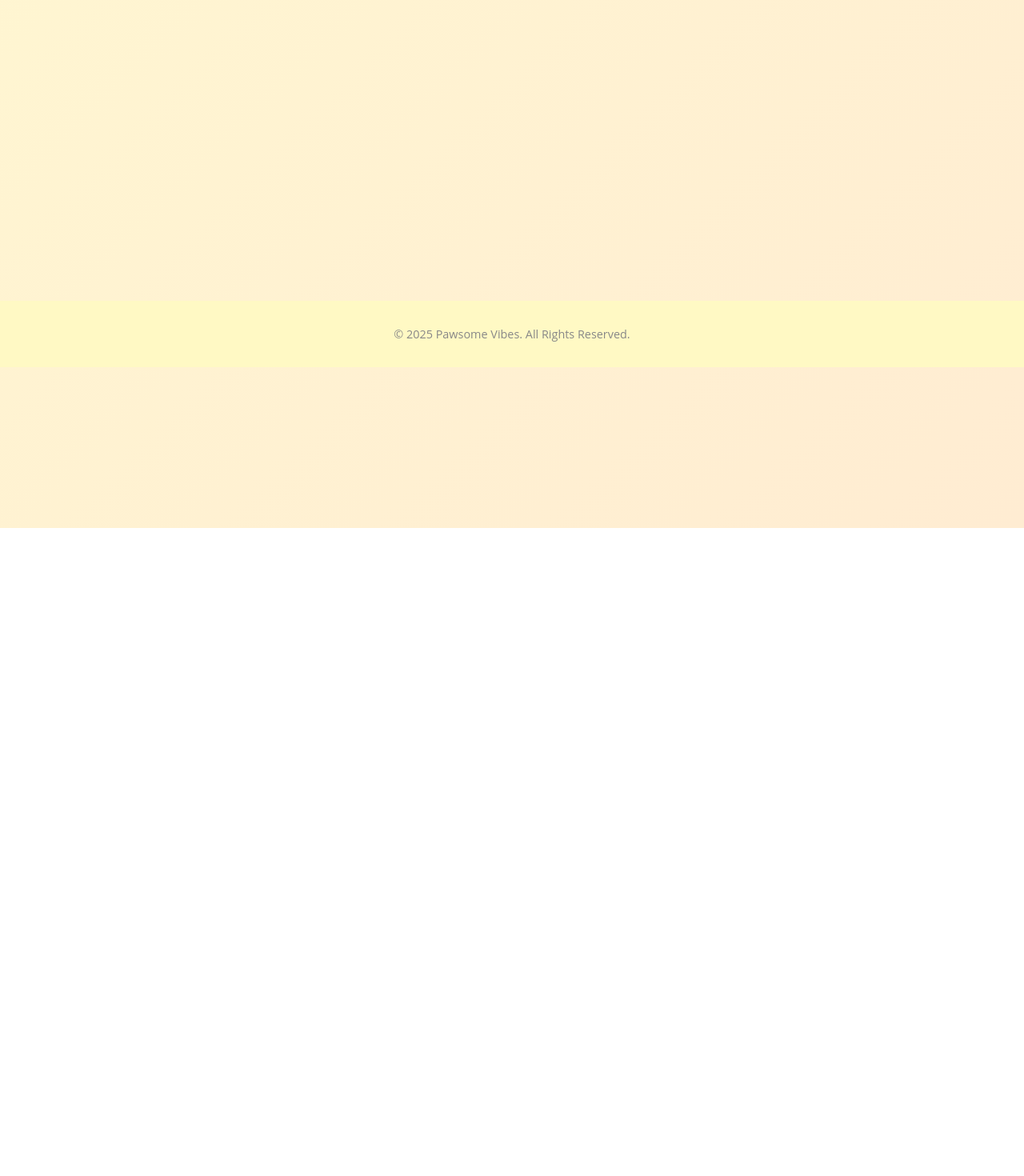
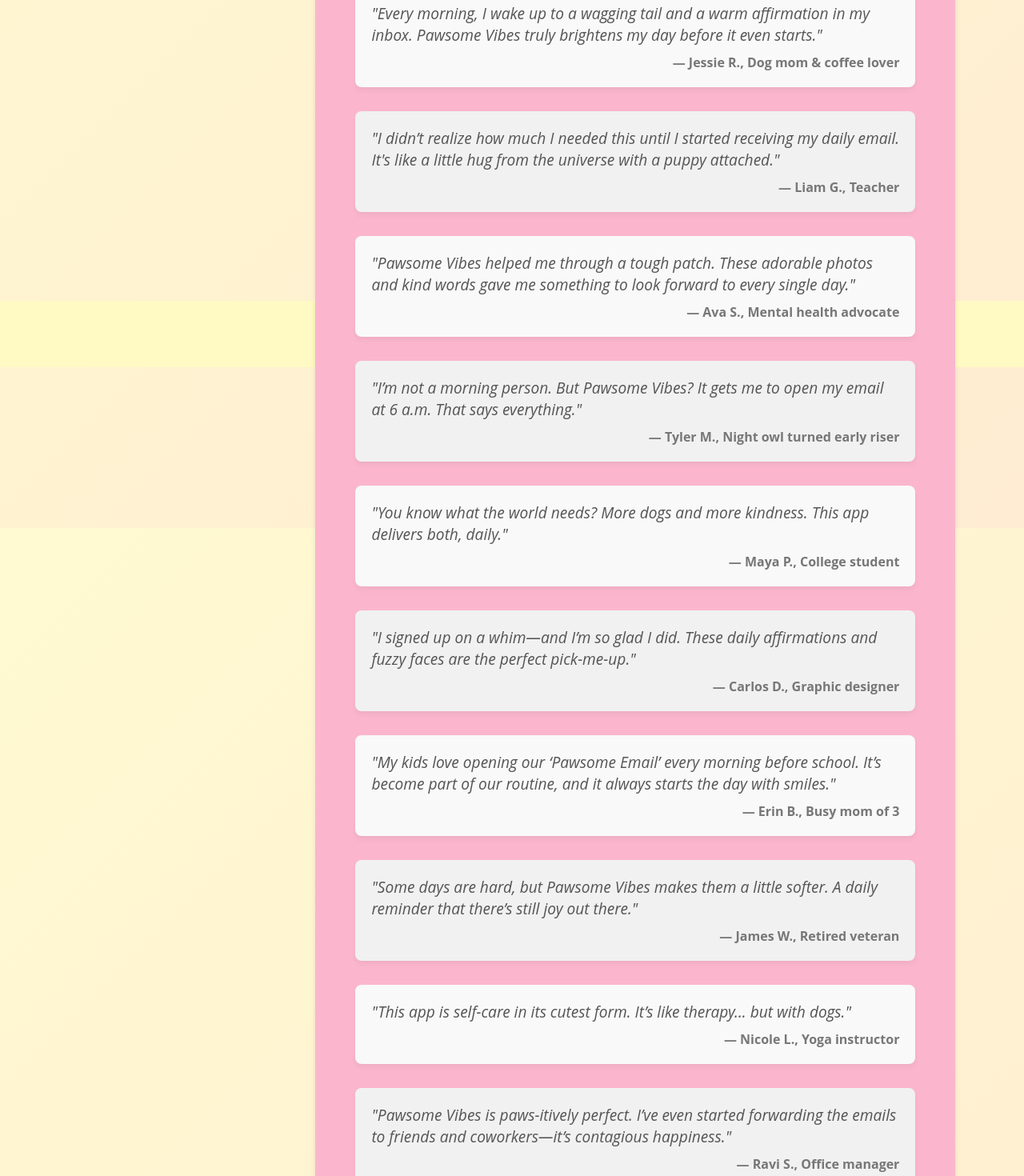
Before and after one commit to Geek-N/Pawsome-Vibes, a React (Create React App) app in the folder client/: page /testimonies in a window 1280 px wide. Shown: the part 940-2410 px from the top of the page at 80% size. Before the commit the page ends 1600 px from the top, so only its background shows below. Built offline with nearby package versions, Linux system fonts and the light colour scheme.

Commit message:
Testimonies container and colors

```diff
--- a/client/src/pages/Testimonies.js
+++ b/client/src/pages/Testimonies.js
@@ -28,6 +28,86 @@
     img: "https://placedog.net/400?id=4",
   },
 ];
+
+// Testimonials array
+const testimonials = [
+  {
+    quote: "Every morning, I wake up to a wagging tail and a warm affirmation in my inbox. Pawsome Vibes truly brightens my day before it even starts.",
+    name: "Jessie R.",
+    role: "Dog mom & coffee lover"
+  },
+  {
+    quote: "I didn’t realize how much I needed this until I started receiving my daily email. It's like a little hug from the universe with a puppy attached.",
+    name: "Liam G.",
+    role: "Teacher"
+  },
+  {
+    quote: "Pawsome Vibes helped me through a tough patch. These adorable photos and kind words gave me something to look forward to every single day.",
+    name: "Ava S.",
+    role: "Mental health advocate"
+  },
+  {
+    quote: "I’m not a morning person. But Pawsome Vibes? It gets me to open my email at 6 a.m. That says everything.",
+    name: "Tyler M.",
+    role: "Night owl turned early riser"
+  },
+  {
+    quote: "You know what the world needs? More dogs and more kindness. This app delivers both, daily.",
+    name: "Maya P.",
+    role: "College student"
+  },
+  {
+    quote: "I signed up on a whim—and I’m so glad I did. These daily affirmations and fuzzy faces are the perfect pick-me-up.",
+    name: "Carlos D.",
+    role: "Graphic designer"
+  },
+  {
+    quote: "My kids love opening our ‘Pawsome Email’ every morning before school. It’s become part of our routine, and it always starts the day with smiles.",
+    name: "Erin B.",
+    role: "Busy mom of 3"
+  },
+  {
+    quote: "Some days are hard, but Pawsome Vibes makes them a little softer. A daily reminder that there’s still joy out there.",
+    name: "James W.",
+    role: "Retired veteran"
+  },
+  {
+    quote: "This app is self-care in its cutest form. It’s like therapy... but with dogs.",
+    name: "Nicole L.",
+    role: "Yoga instructor"
+  },
+  {
+    quote: "Pawsome Vibes is paws-itively perfect. I’ve even started forwarding the emails to friends and coworkers—it’s contagious happiness.",
+    name: "Ravi S.",
+    role: "Office manager"
+  },
+  {
+    quote: "It’s amazing how something so simple can have such a huge impact on your mood. This app changed my mornings.",
+    name: "Hailey T.",
+    role: "Freelancer"
+  },
+  {
+    quote: "I’ve struggled with anxiety, and these emails genuinely help. They remind me to slow down, breathe, and appreciate the little things—like puppy noses.",
+    name: "Devon K.",
+    role: "Student"
+  },
+  {
+    quote: "Each email feels like a little surprise gift—tail wags and positive vibes included.",
+    name: "Marcus J.",
+    role: "Barista"
+  },
+  {
+    quote: "I’ve got coworkers asking what I’m smiling at every morning. The answer? Pawsome Vibes. Every. Time.",
+    name: "Trina F.",
+    role: "Accountant"
+  },
+  {
+    quote: "I love that this app mixes uplifting words with pet pictures. It’s like someone knew exactly what I needed and made it into an app.",
+    name: "Gwen H.",
+    role: "Cat & dog lover"
+  }
+];
+
 
 const Testimonies = () => {
   const [index, setIndex] = useState(0);
@@ -76,8 +156,20 @@
         <button onClick={handlePrev} className="prev"> ◀️ Prev </button>
         <button onClick={handleNext} className="next"> Next ▶️ </button>
       </div>
+
+      <div className="testimonials-container">
+      {testimonials.map((testimonial, index) => (
+        <div className="testimonial" key={index}>
+          <p className="quote">"{testimonial.quote}"</p>
+          <p className="name">— {testimonial.name}, {testimonial.role}</p>
+        </div>
+      ))}
+    </div>
     </div>
   );
 };
 
+
+
+
 export default Testimonies;
--- a/client/src/styles/Testimonies.css
+++ b/client/src/styles/Testimonies.css
@@ -88,3 +88,61 @@
   justify-content: center;
   text-align: center;
 }
+
+
+
+
+.testimonials-container {
+  display: flex;
+  flex-direction: column;
+  align-items: center;
+  padding: 20px;
+  max-width: 800px;
+  margin: 0 auto;
+  background-color: #FBB6CE;
+  border-radius: 10px;
+  box-shadow: 0 4px 6px rgba(0, 0, 0, 0.1);
+  margin-top: 15px;
+}
+
+.testimonial {
+  background-color: #f9f9f9;
+  margin: 15px 0;
+  padding: 20px;
+  border-radius: 8px;
+  box-shadow: 0 4px 6px rgba(0, 0, 0, 0.05);
+  width: 100%;
+  max-width: 700px;
+}
+
+.quote {
+  font-size: 1.2rem;
+  font-style: italic;
+  color: #555;
+  margin-bottom: 10px;
+}
+
+.name {
+  text-align: right;
+  font-weight: bold;
+  color: #777;
+}
+
+.testimonial:nth-child(even) {
+  background-color: #f1f1f1;
+}
+
+.testimonial:hover {
+  background-color: #e0e0e0;
+  transition: background-color 0.3s ease;
+}
+
+@media (max-width: 768px) {
+  #testimonials-container {
+    padding: 10px;
+  }
+
+  .testimonial {
+    padding: 15px;
+  }
+}
```
